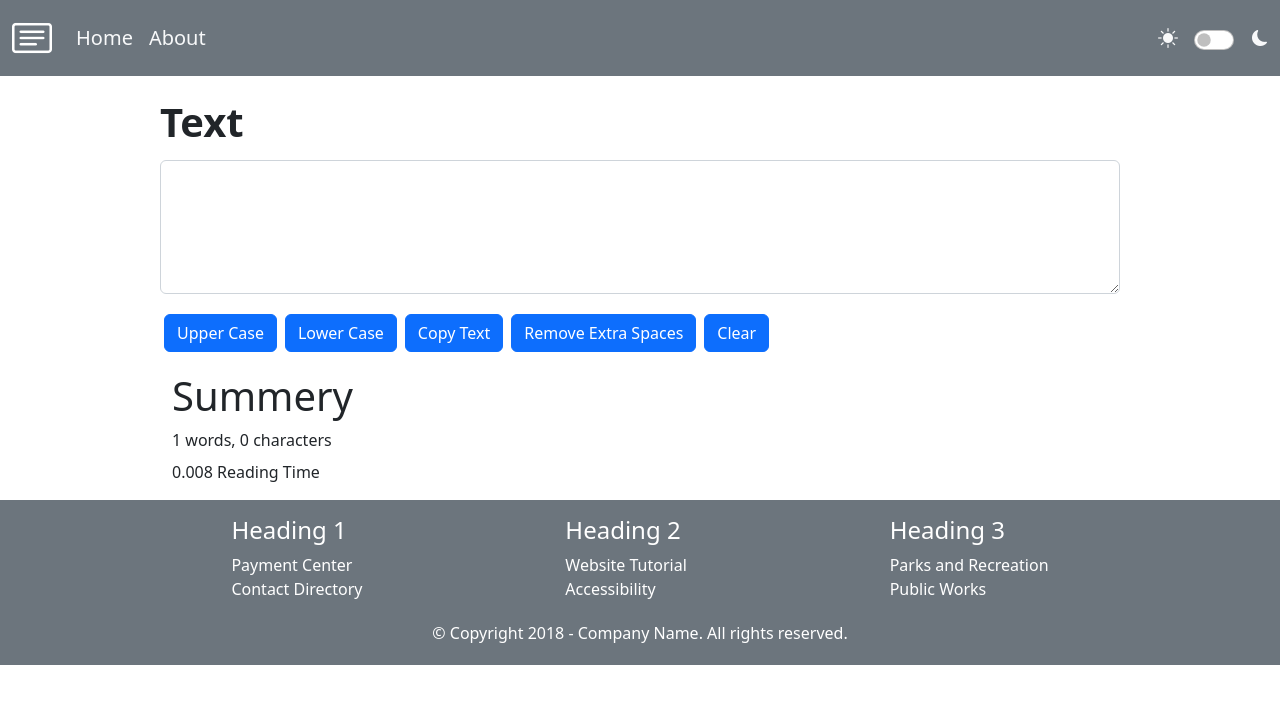
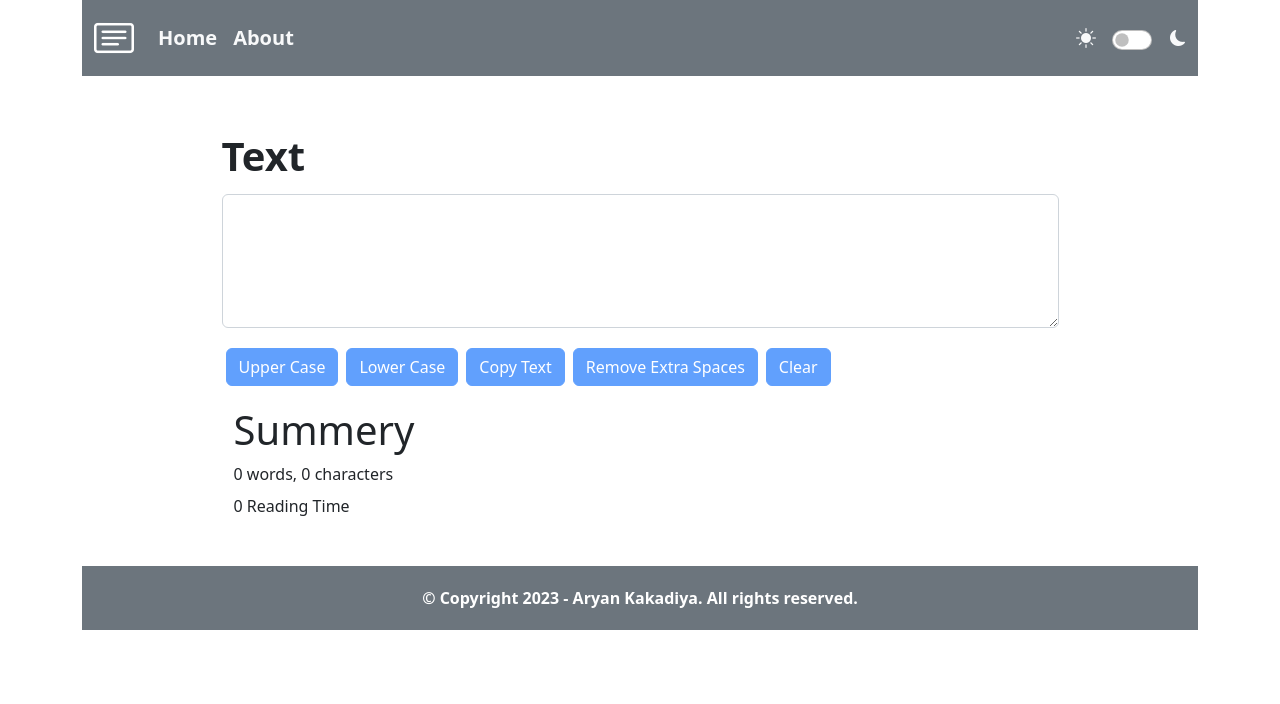
Before and after one commit to aryankakadiya81/My_Project, a React (Vite) app: page / in a window 1280 px wide. Shown: the top 704 px of the page. Built offline with nearby package versions, Linux system fonts and the light colour scheme.

Commit message:
Complate_text_utils_Project

```diff
--- a/src/App.jsx
+++ b/src/App.jsx
@@ -57,7 +57,7 @@ function App() {
         <Navbar Mode={mode} ToggleMode={toggleMode}></Navbar>
         <Alart Alart={alart}></Alart>
         <Routes>
-          <Route path='/' element={<Texts></Texts>}></Route>
+          <Route path='/' element={<Texts Mode={mode} Alart={showAlart}></Texts>}></Route>
           <Route path='/About' element={<About></About>}></Route>
         </Routes>
         <Footer Mode={mode}></Footer>
--- a/src/Components/About.jsx
+++ b/src/Components/About.jsx
@@ -2,8 +2,11 @@ import React from 'react'
 
 const About = (Props) => {
   return (
-    <div>
-      <div>This is About Navbar</div>
+    <div className='container'>
+      <div className='text-center mx-5 my-5 fs-2'>
+        <div >In academic terms, a text is anything that conveys a set of meanings to the person who examines it. You might have thought that texts were limited to written materials, such as books, magazines, newspapers, and ‘zines (an informal term for magazine that refers especially to fanzines and webzines). Those items are indeed texts—but so are movies, paintings, television shows, songs, political cartoons, online materials, advertisements, maps, works of art, and even rooms full of people. If we can look at something, explore it, find layers of meaning in it, and draw information and conclusions from it, we’re looking at a text.</div>
+        <div className='mt-5'>Most of the texts you’re exposed to in college will be hard (printed) copy or online written texts like books, articles, and essays—college remains a rather traditional place, and these kinds of texts are still the most common types of learning material. But you’ll also be asked to explore other types of textual materials, and it’s good to be prepared.</div>
+      </div>
     </div>
   );
 }
--- a/src/Components/alart.jsx
+++ b/src/Components/alart.jsx
@@ -3,14 +3,16 @@ import React, { useState } from 'react'
 function Alart(Props) {
     return (
         <>
+            <div style={{height:"50px"}} className='container'>
                 {
                     Props.Alart &&
-                <div className='d-flex justify-content-end mx-5 my-3'>
+                    <div className='d-flex justify-content-end'>
                         <div className={`alert alert-${Props.Alart.type} alert-dismissible fade show w-25`} role="alert">
                             <div className=''>{Props.Alart.msg}</div>
                         </div>
                     </div>
                 }
+            </div>
 
         </>
     )
--- a/src/Components/footer.jsx
+++ b/src/Components/footer.jsx
@@ -1,42 +1,13 @@
 function footer(Props) {
 
     return (
-        <div>
+        <div className="container">
             <footer className={`mainfooter bg-${Props.Mode == 'light' ? 'secondary' : 'dark'} text-white`} role="contentinfo">
                 <div className="footer-middle">
                     <div className="container pt-3">
-                        <div className="d-flex justify-content-around px-5">
-                            <div className="">
-                                <div className="footer-pad">
-                                    <h4>Heading 1</h4>
-                                    <ul className="list-unstyled">
-                                        <li>Payment Center</li>
-                                        <li>Contact Directory</li>
-                                    </ul>
-                                </div>
-                            </div>
-                            <div className="">
-                                <div className="footer-pad">
-                                    <h4>Heading 2</h4>
-                                    <ul className="list-unstyled">
-                                        <li>Website Tutorial</li>
-                                        <li>Accessibility</li>
-                                    </ul>
-                                </div>
-                            </div>
-                            <div className="">
-                                <div className="footer-pad">
-                                    <h4>Heading 3</h4>
-                                    <ul className="list-unstyled">
-                                        <li>Parks and Recreation</li>
-                                        <li>Public Works</li>
-                                    </ul>
-                                </div>
-                            </div>
-                        </div>
                         <div className="row">
                             <div className="col-md-12 copy my-1">
-                                <p className="text-center">&copy; Copyright 2018 - Company Name.  All rights reserved.</p>
+                                <p className="text-center fw-bold">&copy; Copyright 2023 - Aryan Kakadiya. All rights reserved.</p>
                             </div>
                         </div>
 
--- a/src/Components/nav.jsx
+++ b/src/Components/nav.jsx
@@ -2,7 +2,7 @@ import { Link } from "react-router-dom";
 function Navbar(Props) {
 
     return (
-        <div className="w-100">
+        <div className="container w-100 fw-bold">
             <nav className={`navbar navbar-expand-lg fs-5 bg-${Props.Mode == 'light' ? 'secondary' : 'dark'}`}>
                 <div className="container-fluid">
                     <div><i className="bi bi-card-text text-white fs-1"></i></div>
--- a/src/Components/text.jsx
+++ b/src/Components/text.jsx
@@ -53,27 +53,27 @@ function Texts(Props) {
     return (
 
         <>
-            <div className="py-3">
-                <div className='d-flex justify-content-center'>
+            <div className="container">
+                <div className='d-flex justify-content-center mb-5'>
                     <div className='w-75'>
                         <div className=''>
                             <label htmlFor="exampleFormControlTextarea1" className="form-label fw-bold fs-1">
                                 Text
                             </label>
-                            <textarea className={`form-control fs-5`} style={{ backgroundColor: (Props.Mode === 'dark' ? 'grey' : 'white'), color: Props.Mode == 'dark' ? 'white' : 'black' }} id="textall" rows={4} value={text} onChange={Changing} />
+                            <textarea className={`form-control fs-5` } style={{ backgroundColor: (Props.Mode === 'dark' ? 'grey' : 'white'), color: Props.Mode == 'dark' ? 'white' : 'black' , cursor:'cell'}} id="textall" rows={4} value={text} onChange={Changing} />
                             <div className='my-3'>
-                                <button className="btn btn-primary m-1" onClick={TransferUp}>Upper Case</button>
-                                <button className="btn btn-primary m-1" onClick={TransferLo}>Lower Case</button>
-                                <button className="btn btn-primary m-1" onClick={copyAll}>Copy Text</button>
-                                <button className="btn btn-primary m-1" onClick={spaceRemove}>Remove Extra Spaces</button>
-                                <button className="btn btn-primary m-1" onClick={ClearTxt}>Clear</button>
+                                <button disabled={text.length == 0} className="btn btn-primary m-1" onClick={TransferUp}>Upper Case</button>
+                                <button disabled={text.length == 0} className="btn btn-primary m-1" onClick={TransferLo}>Lower Case</button>
+                                <button disabled={text.length == 0} className="btn btn-primary m-1" onClick={copyAll}>Copy Text</button>
+                                <button disabled={text.length == 0} className="btn btn-primary m-1" onClick={spaceRemove}>Remove Extra Spaces</button>
+                                <button disabled={text.length == 0} className="btn btn-primary m-1" onClick={ClearTxt}>Clear</button>
                             </div>
                         </div>
                         <div className='container'>
                             <h1>Summery</h1>
                             {/* <div>{text.split(" ").length - 1} words, {text.length} characters</div> */}
-                            <div className='my-2'>{text.split(" ").length} words, {text.length} characters</div>
-                            <div>{text.split(" ").length * 0.008} Reading Time</div>
+                            <div className='my-2'>{text.split(" ").filter((Element)=>{return Element.length!==0}).length} words, {text.length} characters</div>
+                            <div>{text.split(" ").filter((Element)=>{return Element.length!==0}).length * 0.008} Reading Time</div>
                         </div>
                     </div>
                 </div>
```
Lines whose indentation alone changed are shown as unchanged.
